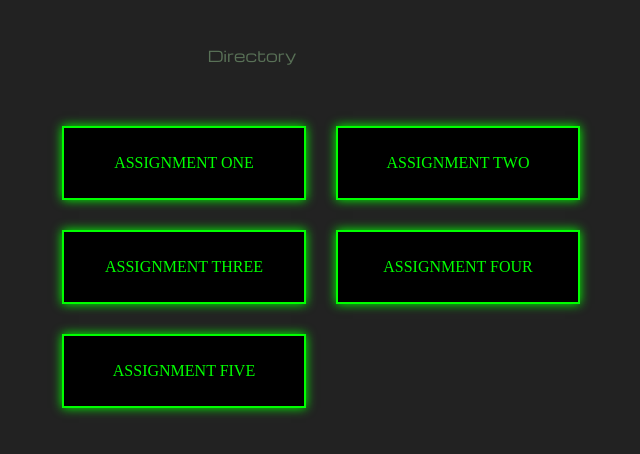
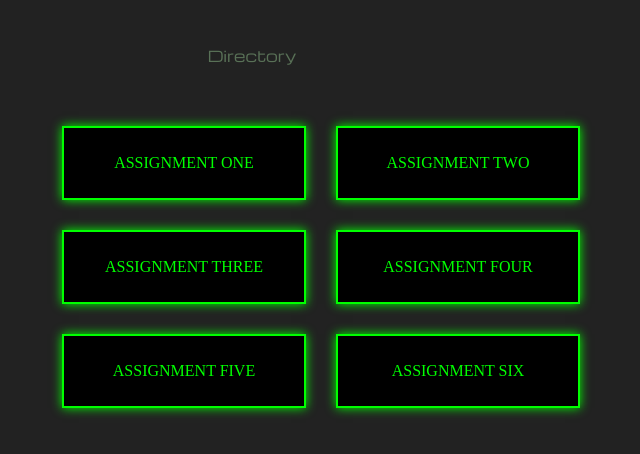
Before and after one commit to furlotteren/web-one, a plain HTML site: page index.html in a window 1280 px wide. Shown: the part 232-686 px from the top of the page, without its empty margins (388-1028 px from the left). Drawn offline with nearby package versions, Linux system fonts and the light colour scheme.

Commit message:
Add files via upload

```diff
--- a/index.html
+++ b/index.html
@@ -19,6 +19,7 @@
            <a href="assignment-three/index.html" class="button">Assignment Three</a>
            <a href="assignment-four/index.html" class="button">Assignment Four</a>
             <a href="assignment-five/index.html" class="button">Assignment Five</a>
+               <a href="assignment-six/index.html" class="button">Assignment Six</a>
         </div>
 
 
```
